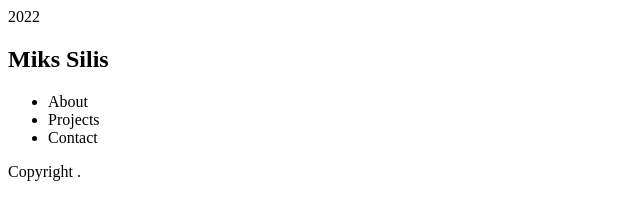
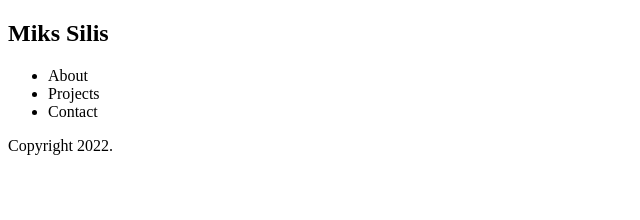
Before and after one commit to msilis/mikssilis, a plain HTML site: page index.html in a window 1280 px wide. Shown: the whole page, without its empty margins (0-640 px from the left). Drawn offline with Linux system fonts and the light colour scheme.

```diff
--- a/index.html
+++ b/index.html
@@ -5,9 +5,10 @@
     <meta http-equiv="X-UA-Compatible" content="IE=edge">
     <meta name="viewport" content="width=device-width, initial-scale=1.0">
     <title>Miks Silis - Web Developer</title>
-    <script src="scripts.js"></script>
+
 </head>
 <body>
+
     <div id="header">
         <h2>Miks Silis<h2>
     </div>
@@ -22,7 +23,8 @@
 
     </div>
     <div class="footer">
-        <p>Copyright <span id="current-year"></span>.</p>
+        <p>Copyright <span id="year"></span>.</p>
     </div>
 </body>
+<script src="scripts.js"></script>
 </html>
--- a/scripts.js
+++ b/scripts.js
@@ -1,2 +1,3 @@
-let date = document.write(new Date().getFullYear());
-document.getElementById('current-year').innerHTML = date;
+let date = new Date();
+let year = date.getFullYear();
+document.getElementById('year').innerHTML = year;
```
Also changed, not shown: about.html (added), projects.html (added).
